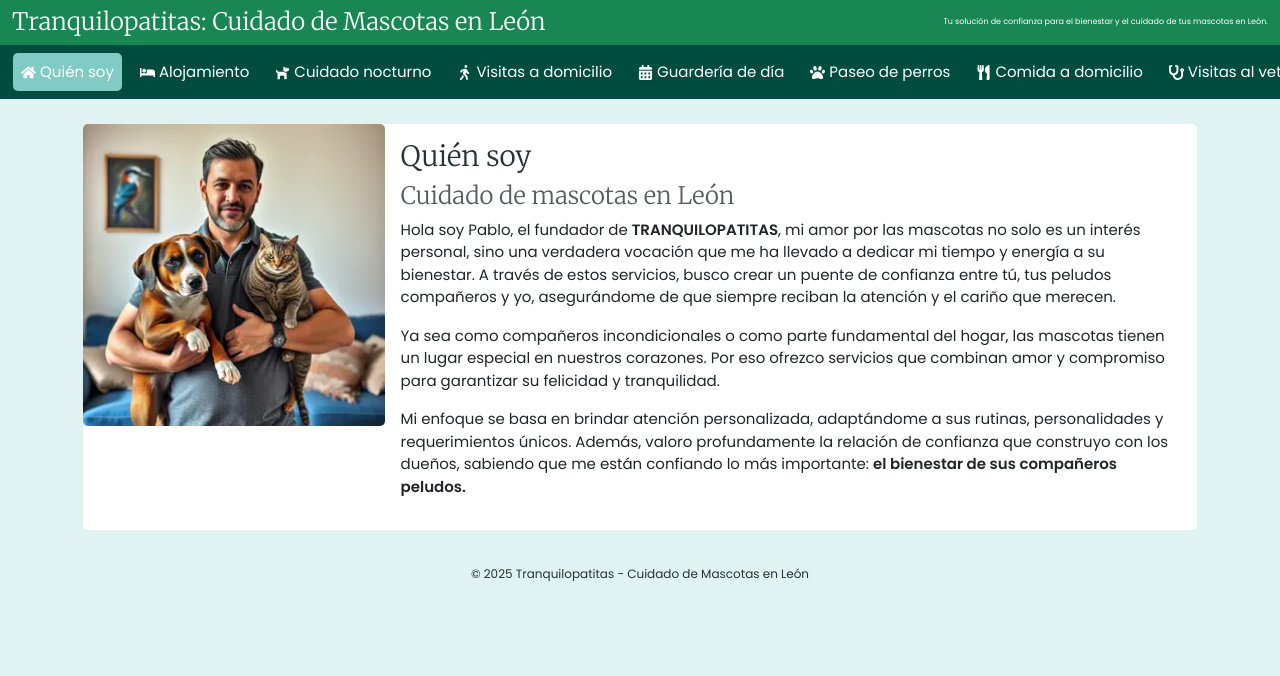
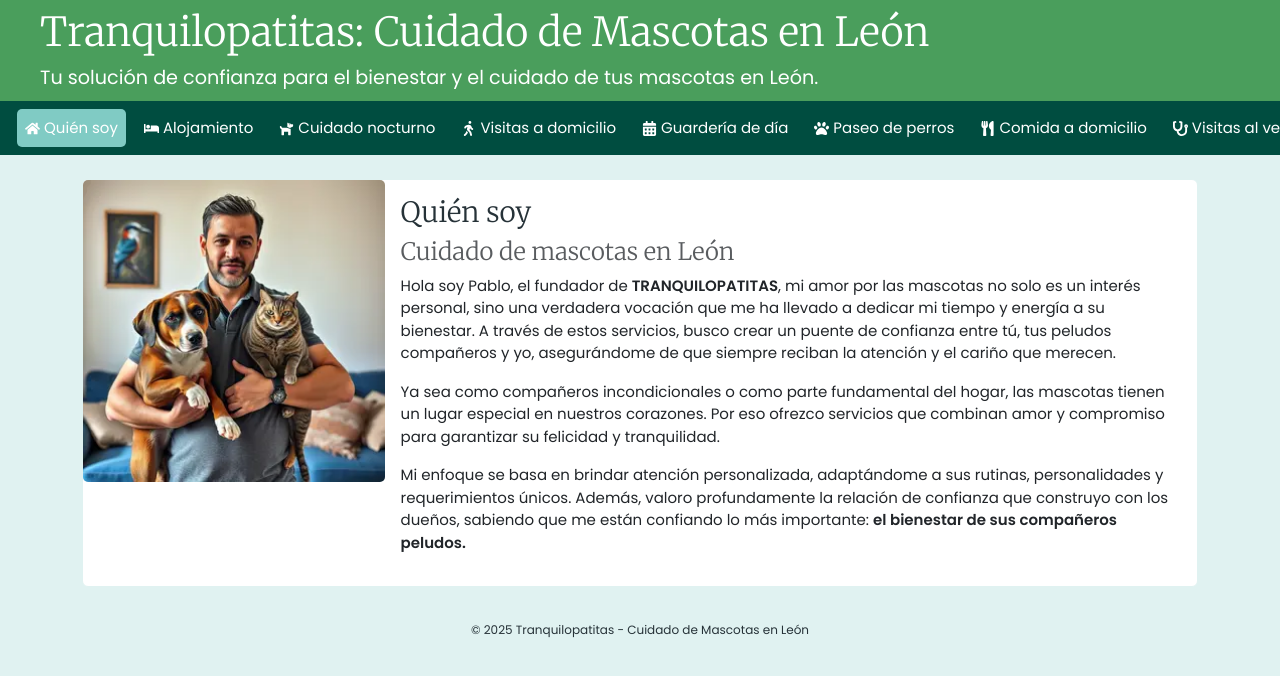
Before and after one commit to donpablohdf/tranquilopatitas, a React (Create React App) app: page / in a window 1280 px wide. Shown: the top 676 px of the page. Built offline with nearby package versions, Linux system fonts and the light colour scheme.

Commit message:
menu arregalgo

```diff
--- a/src/App.js
+++ b/src/App.js
@@ -287,22 +287,28 @@ function App() {
 
   return (
     <>
-      <header className="banner-header bg-success text-white py-2">
+      <header className="banner-header  py-2">
         <div className="container-fluid px-4">
-          <div className="row align-items-center">
-            <div className="col-6 col-md-6 text-start ps-0">
-              <h1 className="fs-4 mb-0">Tranquilopatitas: Cuidado de Mascotas en León</h1>
-            </div>
-            <div className="col-6 col-md-6 text-end pe-0 d-none d-md-block">
+          <div className="row">
+            <div className="col-12 text-start">
+              <h1 className="mb-2">Tranquilopatitas: Cuidado de Mascotas en León</h1>
               <p className="mb-0">Tu solución de confianza para el bienestar y el cuidado de tus mascotas en León.</p>
             </div>
           </div>
         </div>
       </header>
 
-      <Navbar expand="lg" className="sticky-top custom-navbar" expanded={expanded} collapseOnSelect>
-        <div className='d-flex ms-2 justify-content-end' ><Logo color='#FFFFFF' /></div>
-        <Navbar.Toggle aria-controls="basic-navbar-nav" onClick={() => setExpanded(!expanded)} className="ms-auto" />
+      <Navbar expand="lg" className="d-flex sticky-top custom-navbar" expanded={expanded} collapseOnSelect>
+        <Container fluid> {/* Usamos Container fluid para ocupar todo el ancho */}
+          <div className='d-flex align-items-center justify-content-between w-100'> {/* Contenedor para alinear logo, botón y collapse */}
+            <div className={`d-flex align-items-center ${expanded ? 'd-none' : ''}`}> {/* Contenedor para el logo */}
+              <Logo color='#FFFFFF' />
+            </div>
+            <Navbar.Toggle
+              aria-controls="basic-navbar-nav"
+              onClick={() => setExpanded(!expanded)}
+              className={`ms-auto ${expanded ? 'd-none' : ''}`} // Añadimos la clase d-none
+            />
             <Navbar.Collapse id="basic-navbar-nav">
               <Nav className="me-auto">
                 {navLinks.map((link, index) => (
@@ -319,6 +325,8 @@ function App() {
                 ))}
               </Nav>
             </Navbar.Collapse>
+          </div>
+        </Container>
       </Navbar>
       <div className="d-flex flex-column mt-3">
         <Container className="mt-2 flex-grow-1">
--- a/src/css/App.css
+++ b/src/css/App.css
@@ -1,30 +1,33 @@
+/* Importación de fuentes de Google */
 @import url('https://fonts.googleapis.com/css2?family=Poppins:wght@300;400;600&family=Merriweather:wght@300;700&display=swap');
-
 
 /* Paleta de colores */
 :root {
-  --primary-color: #00796B;
-  /* Verde Esmeralda */
-  --secondary-color-1: #004D40;
-  /* Azul Oscuro */
-  --secondary-color-2: #80CBC4;
-  /* Verde Suave */
-  --neutral-color-light: #E0F2F1;
-  /* Verde Claro */
-  --neutral-color-dark: #263238;
-  /* Gris Oscuro */
+  --brand-color: #00796B;
+  /* Verde Esmeralda (color principal de la marca) */
+  --navbar-background-color: #004D40;
+  /* Azul Oscuro (fondo de la barra de navegación) */
+  --link-hover-color: #80CBC4;
+  /* Verde Suave (color de los enlaces al pasar el ratón) */
+  --background-color-light: #E0F2F1;
+  /* Verde Claro (fondo general de la página) */
+  --text-color-dark: #263238;
+  /* Gris Oscuro (color del texto principal) */
   --white-color: #FFFFFF;
-  /* Blanco */
-  --fondo-banner: #4a9e5c;
-  --txt-notas: #777;;
+  /* Blanco (color de fondo de las tarjetas, texto en la barra de navegación) */
+  --banner-background-color: #4a9e5c;
+  /* Verde para el fondo del banner */
+  --note-text-color: #777;
+  /* Color para las notas */
 }
 
+/* Estilos generales del body */
 body {
-  background-color: var(--neutral-color-light);
-  color: var(--neutral-color-dark);
+  background-color: var(--background-color-light);
+  color: var(--text-color-dark);
   font-family: 'Poppins', sans-serif;
   font-size: 15px;
-  /* Tamaño base */
+  /* Tamaño base de la fuente */
 }
 
 /* Estilos de encabezados */
@@ -37,27 +40,49 @@ h6 {
   font-family: 'Merriweather', serif;
 }
 
-/* App.css */
-.app-header {
-  background-color: var(--secondary-color-1);
-  padding: 20px;
-  text-align: center;
+/* Estilos del header del banner */
+.banner-header {
+  background-color: var(--banner-background-color);
+  color: var(--white-color);
+  padding: 1rem;
+  text-align: left;
 }
 
+/* Estilos del título principal (h1) en el banner */
+.banner-header .h1header {
+  font-size: 2rem;
+  /* Tamaño de fuente inicial */
+  white-space: nowrap;
+  overflow: hidden;
+  text-overflow: ellipsis;
+  max-width: 100%;
+  margin-bottom: 0.5rem;
+}
+
+/* Estilos del párrafo en el banner */
+.banner-header p {
+  font-size: 1rem;
+  margin: 0;
+  display: none;
+  /* Oculto en pantallas pequeñas */
+}
+
+/* Estilos del footer */
 .app-footer {
-  background-color: var(--neutral-color-light);
+  background-color: var(--background-color-light);
   padding: 10px;
   text-align: center;
   font-size: 0.8em;
 }
 
+/* Estilos de la barra de navegación */
 .custom-navbar {
-  width: 100%;
-  background-color: var(--secondary-color-1);
+  background-color: var(--navbar-background-color);
   color: var(--white-color) !important;
   font-family: 'Poppins', sans-serif;
 }
 
+/* Estilos de los enlaces en la barra de navegación */
 .custom-navbar .nav-link {
   color: var(--white-color) !important;
   transition: all 0.3s ease;
@@ -67,38 +92,44 @@ h6 {
   white-space: nowrap;
 }
 
+/* Estilos de los enlaces al pasar el ratón */
 .custom-navbar .nav-link:hover {
-  background-color: var(--secondary-color-2);
+  background-color: var(--link-hover-color);
 }
 
+
+/* Estilos del enlace activo */
 .active-link {
-  background-color: var(--secondary-color-2);
+  background-color: var(--link-hover-color);
 }
 
+/* Estilos del botón de alternancia (toggler) */
 .navbar-toggler {
   color: var(--white-color);
   background-color: var(--white-color);
   margin-right: 1rem;
 }
 
+/* Estilos del logo en la barra de navegación */
 .navbar-brand-custom {
   flex: 0 0 auto;
   margin-right: 1rem;
 }
 
-
-/* Tarjetas */
+/* Estilos de las tarjetas */
 .card {
   background-color: var(--white-color);
-  border: 1px solid var(--neutral-color-light);
+  border: 1px solid var(--background-color-light);
   font-family: 'Poppins', sans-serif;
 }
 
+/* Estilos de los títulos dentro de las tarjetas */
 .card h2,
 h3 {
-  color: var(--neutral-color-dark);
+  color: var(--text-color-dark);
 }
 
+/* Estilos de las imágenes responsivas */
 .imagen-responsiva {
   width: 100%;
   height: 100%;
@@ -107,6 +138,7 @@ h3 {
   object-fit: cover;
 }
 
+/* Estilos para la tabla responsiva */
 .table-responsive {
   overflow-x: auto;
   -webkit-overflow-scrolling: touch;
@@ -166,100 +198,79 @@ h3 {
 .note {
   font-size: 0.9rem;
   /* Tamaño de fuente más pequeño */
-  color: var(--txt-notas);
+  color: var(--note-text-color);
   /* Color de texto más tenue */
   margin-top: 1rem;
   /* Espacio superior */
   text-align: left;
 }
 
-.banner-header h1 {
-  font-size: 12px;
+/* Media queries */
 
-}
-
-.banner-header p {
-  font-size: 8px;
-  margin: 0;
-  display: none;
-  /* Oculto en pantallas pequeñas */
-}
-
-/* Media query para mostrar el texto completo en pantallas más grandes */
+/* Pantallas más grandes (>= 768px) */
 @media (min-width: 768px) {
   .banner-header p {
     display: block;
+    /* Mostrar el párrafo en pantallas más grandes */
+    font-size: 1.2rem;
+    /* Tamaño de fuente para pantallas más grandes */
   }
 }
 
-/* Media query para pantallas muy pequeñas */
+/* Pantallas muy pequeñas (<= 480px) */
 @media (max-width: 480px) {
-  .banner-header h1 {
-    font-size: 14px;
+  .banner-header .h1header {
+    font-size: 1.5rem;
+    /* Tamaño de fuente más pequeño para pantallas muy pequeñas */
   }
 }
 
-/* Media query for small mobile devices (portrait) */
+/* Dispositivos móviles pequeños (portrait) */
 @media (max-width: 320px) {
   .imagen-responsiva {
     max-width: 100%;
-    /* Full width on very small mobile devices */
+    /* Ancho completo en dispositivos muy pequeños */
   }
 
-  .d-flex {
-    flex-direction: column;
-    /* Stack the layout on very small mobile devices */
-  }
+  /* No es necesario cambiar la dirección del flex aquí a menos que haya un diseño específico */
 }
 
-/* Media query for mobile devices */
+/* Dispositivos móviles */
 @media (min-width: 321px) and (max-width: 599px) {
   .imagen-responsiva {
     max-width: 100%;
-    /* Full width on mobile devices */
+    /* Ancho completo en dispositivos móviles */
   }
 
-  .d-flex {
-    flex-direction: column;
-    /* Stack the layout on mobile devices */
-  }
+  /* No es necesario cambiar la dirección del flex aquí a menos que haya un diseño específico */
 }
 
-/* Media query for tablets */
+/* Tablets */
 @media (min-width: 600px) and (max-width: 899px) {
   .imagen-responsiva {
     max-width: 50%;
-    /* Allow the image to take up half the width on tablets */
+    /* Mitad del ancho en tablets */
   }
 
-  .d-flex {
-    flex-direction: row;
-    /* Ensure the layout is side by side on tablets */
-  }
+  /* No es necesario cambiar la dirección del flex aquí a menos que haya un diseño específico */
 }
 
-/* Media query for small laptops */
+/* Laptops pequeñas */
 @media (min-width: 900px) and (max-width: 1199px) {
   .imagen-responsiva {
     max-width: 40%;
-    /* Adjust the image width for small laptops */
+    /* 40% del ancho en laptops pequeñas */
   }
 
-  .d-flex {
-    flex-direction: row;
-    /* Side by side layout on small laptops */
-  }
+  /* No es necesario cambiar la dirección del flex aquí a menos que haya un diseño específico */
 }
 
-/* Media query for large laptops and desktops */
+/* Laptops grandes y escritorios */
 @media (min-width: 1200px) {
   .imagen-responsiva {
     max-width: 30%;
-    /* Adjust the image width for large laptops and desktops */
+    /* 30% del ancho en laptops grandes y escritorios */
   }
 
-  .d-flex {
-    flex-direction: row;
-    /* Side by side layout on large laptops and desktops */
-  }
+  /* No es necesario cambiar la dirección del flex aquí a menos que haya un diseño específico */
 }
--- a/src/imgs/logo.js
+++ b/src/imgs/logo.js
@@ -6,7 +6,6 @@ const TranquilopatitasLogo = ({ color = '#ffffff' }) => {
       xmlns="http://www.w3.org/2000/svg"
       width="60%"
       height="60%"
-      align='right'
       viewBox="0 0 136.83085 23.428682"
       version="1.1"
       id="svg1"
```
Lines whose indentation alone changed are shown as unchanged.
